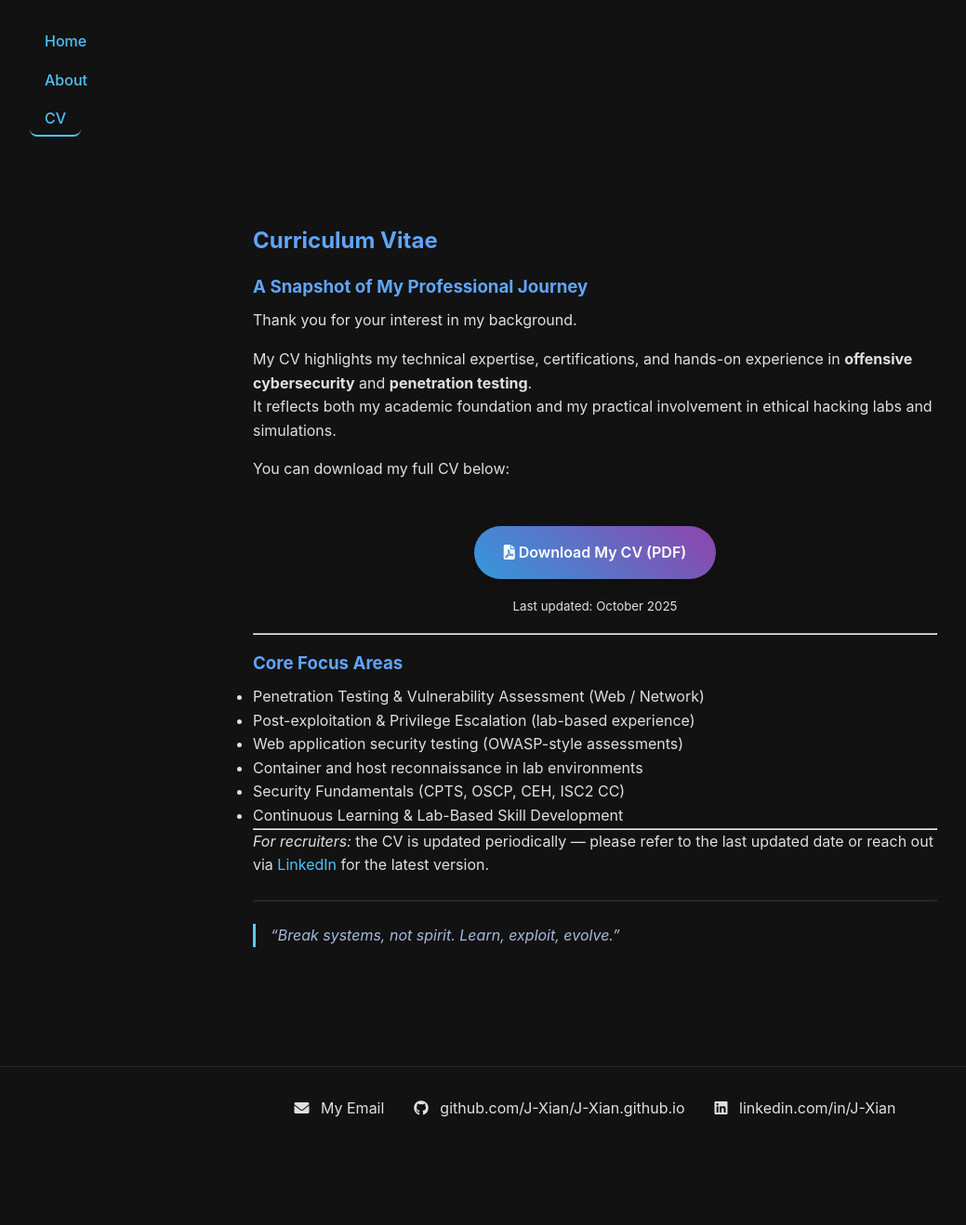
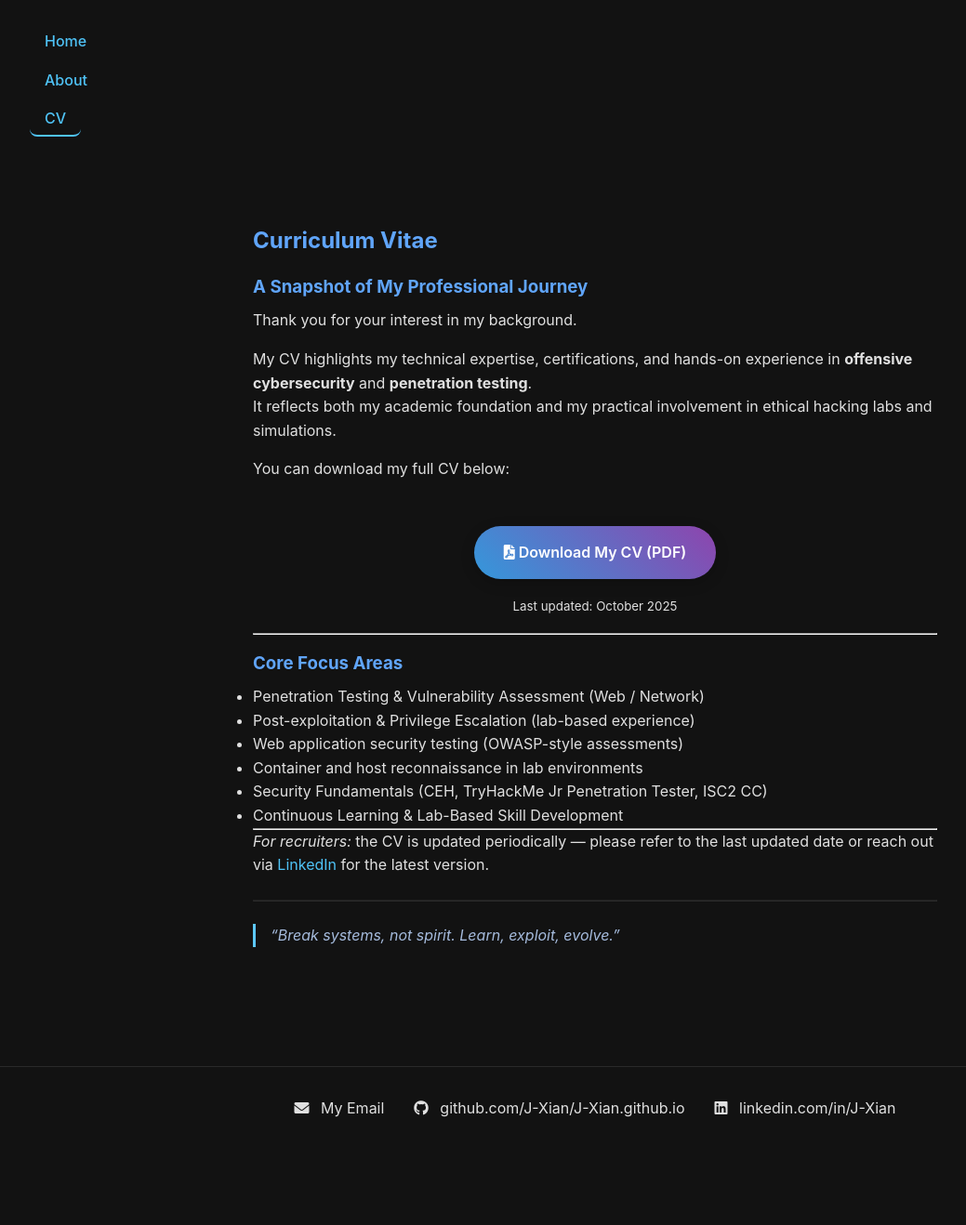
Before and after one commit to J-Xian/J-Xian.github.io, a Jekyll site: the page built from cv.md, in a window 1280 px wide. Shown: the whole page at 93% size, without its empty margins (0-1039 px from the left). Built offline with Jekyll 4.4.1, drawn with Linux system fonts in a browser that asks for light colours.

Commit message:
Update security fundamentals qualifications

```diff
--- a/cv.md
+++ b/cv.md
@@ -26,7 +26,7 @@ You can download my full CV below:
 - Post-exploitation & Privilege Escalation (lab-based experience)
 - Web application security testing (OWASP-style assessments)
 - Container and host reconnaissance in lab environments
-- Security Fundamentals (CPTS, OSCP, CEH, ISC2 CC)
+- Security Fundamentals (CEH, TryHackMe Jr Penetration Tester, ISC2 CC)
 - Continuous Learning & Lab-Based Skill Development
 
 ---
```
